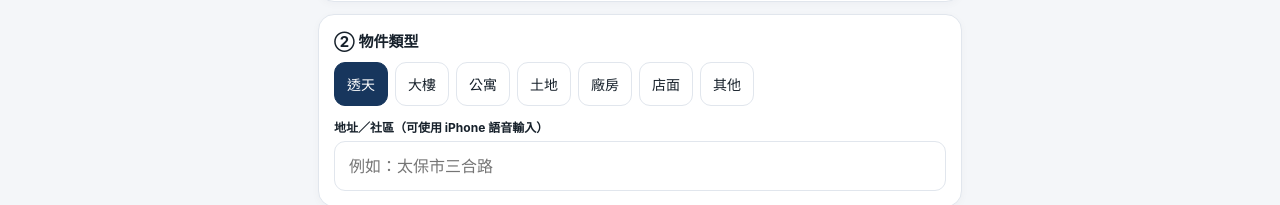
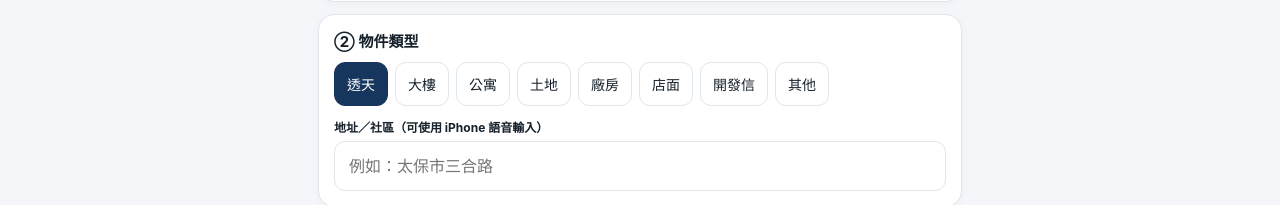
Before and after one commit to 8vintageboy/ajia-checkin, a plain HTML site: page index.html in a window 1280 px wide. Shown: the part 556-761 px from the top of the page. Drawn offline with Linux system fonts and the light colour scheme.

Commit message:
Add files via upload

```diff
--- a/index.html
+++ b/index.html
@@ -52,7 +52,7 @@ details summary{font-weight:700;font-size:15px;cursor:pointer;min-height:24px}
 <section class="panel"><div class="stats"><div class="stat"><b id="todayCount">0</b><span>今日開發</span></div><div class="stat"><b id="leadCount">0</b><span>有機會屋主</span></div><div class="stat"><b id="allCount">0</b><span>累積紀錄</span></div></div></section>
 <form id="entryForm">
 <section class="panel"><h2>① 開發區域</h2><div class="pills" data-name="area"><button type="button" class="pill active">麻魚寮</button><button type="button" class="pill">縣府特區</button><button type="button" class="pill">高鐵特區</button><button type="button" class="pill">新港市區</button><button type="button" class="pill">朴子市區</button><button type="button" class="pill">水上</button><button type="button" class="pill">民雄</button><button type="button" class="pill">嘉義市</button><button type="button" class="pill">其他</button></div></section>
-<section class="panel"><h2>② 物件類型</h2><div class="pills" data-name="kind"><button type="button" class="pill active">透天</button><button type="button" class="pill">大樓</button><button type="button" class="pill">公寓</button><button type="button" class="pill">土地</button><button type="button" class="pill">廠房</button><button type="button" class="pill">店面</button><button type="button" class="pill">其他</button></div><div class="field"><label>地址／社區（可使用 iPhone 語音輸入）</label><input id="address" type="text" inputmode="text" enterkeyhint="done" autocomplete="off" autocapitalize="off" autocorrect="off" spellcheck="false" placeholder="例如：太保市三合路"></div></section>
+<section class="panel"><h2>② 物件類型</h2><div class="pills" data-name="kind"><button type="button" class="pill active">透天</button><button type="button" class="pill">大樓</button><button type="button" class="pill">公寓</button><button type="button" class="pill">土地</button><button type="button" class="pill">廠房</button><button type="button" class="pill">店面</button><button type="button" class="pill">開發信</button><button type="button" class="pill">其他</button></div><div class="field"><label>地址／社區（可使用 iPhone 語音輸入）</label><input id="address" type="text" inputmode="text" enterkeyhint="done" autocomplete="off" autocapitalize="off" autocorrect="off" spellcheck="false" placeholder="例如：太保市三合路"></div></section>
 <section class="panel"><h2>③ 接觸方式</h2><div class="pills" data-name="method"><button type="button" class="pill active">陌生拜訪</button><button type="button" class="pill">電話開發</button><button type="button" class="pill">鄰居介紹</button><button type="button" class="pill">社區拜訪</button><button type="button" class="pill">開發信</button><button type="button" class="pill">轉介紹</button></div></section>
 <section class="panel"><h2>④ 開發結果</h2><div class="pills" data-name="result"><button type="button" class="pill active">未接觸成功</button><button type="button" class="pill">有出售意願</button><button type="button" class="pill">有出租需求</button><button type="button" class="pill">未來可能出售</button><button type="button" class="pill">目前無需求</button><button type="button" class="pill">拒絕接觸</button><button type="button" class="pill">已委託</button></div></section>
 <section class="panel"><h2>⑤ 追蹤時間</h2><div class="pills" data-name="follow"><button type="button" class="pill">明天</button><button type="button" class="pill">3天後</button><button type="button" class="pill active">7天後</button><button type="button" class="pill">30天後</button><button type="button" class="pill">不需追蹤</button></div><div class="field"><label>備註（選填）</label><textarea id="note" enterkeyhint="done" autocomplete="off" autocapitalize="sentences" placeholder="例如：屋主明年可能換屋，約下週再聯繫"></textarea></div></section>
```
